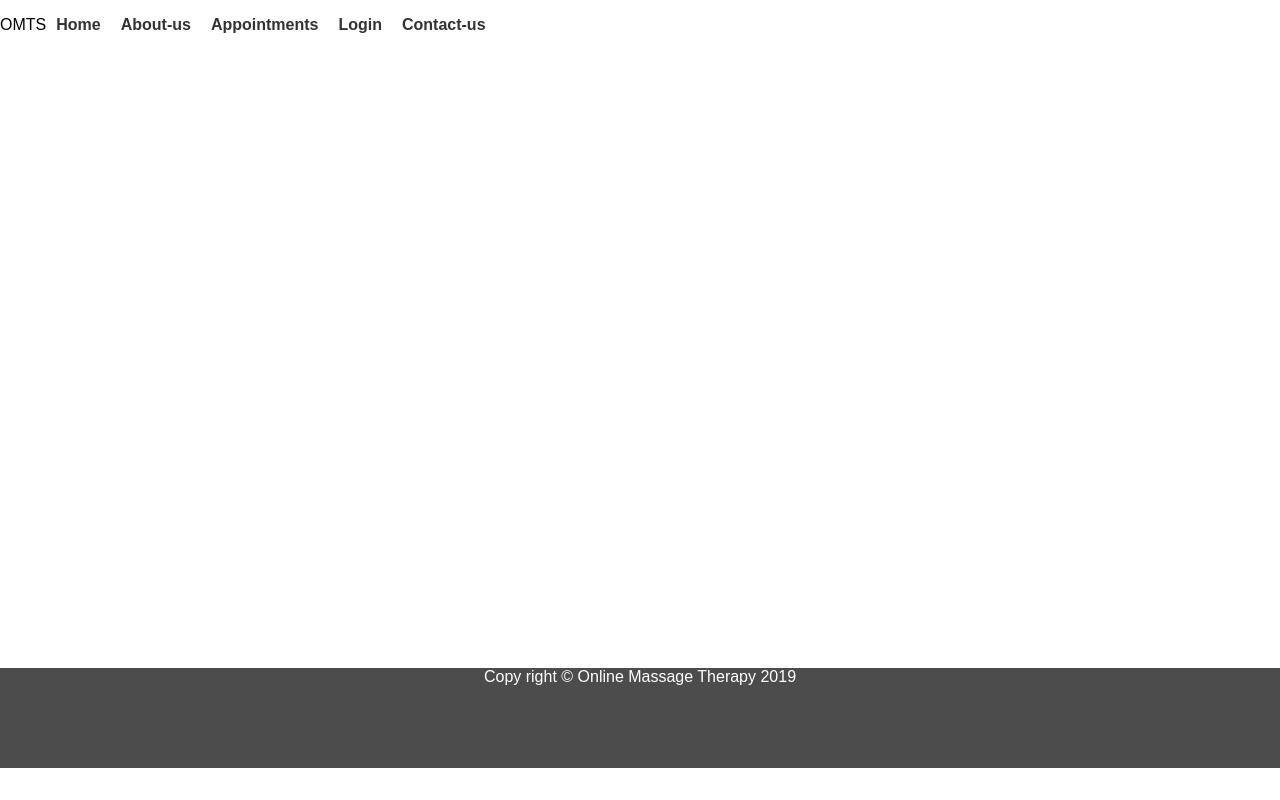
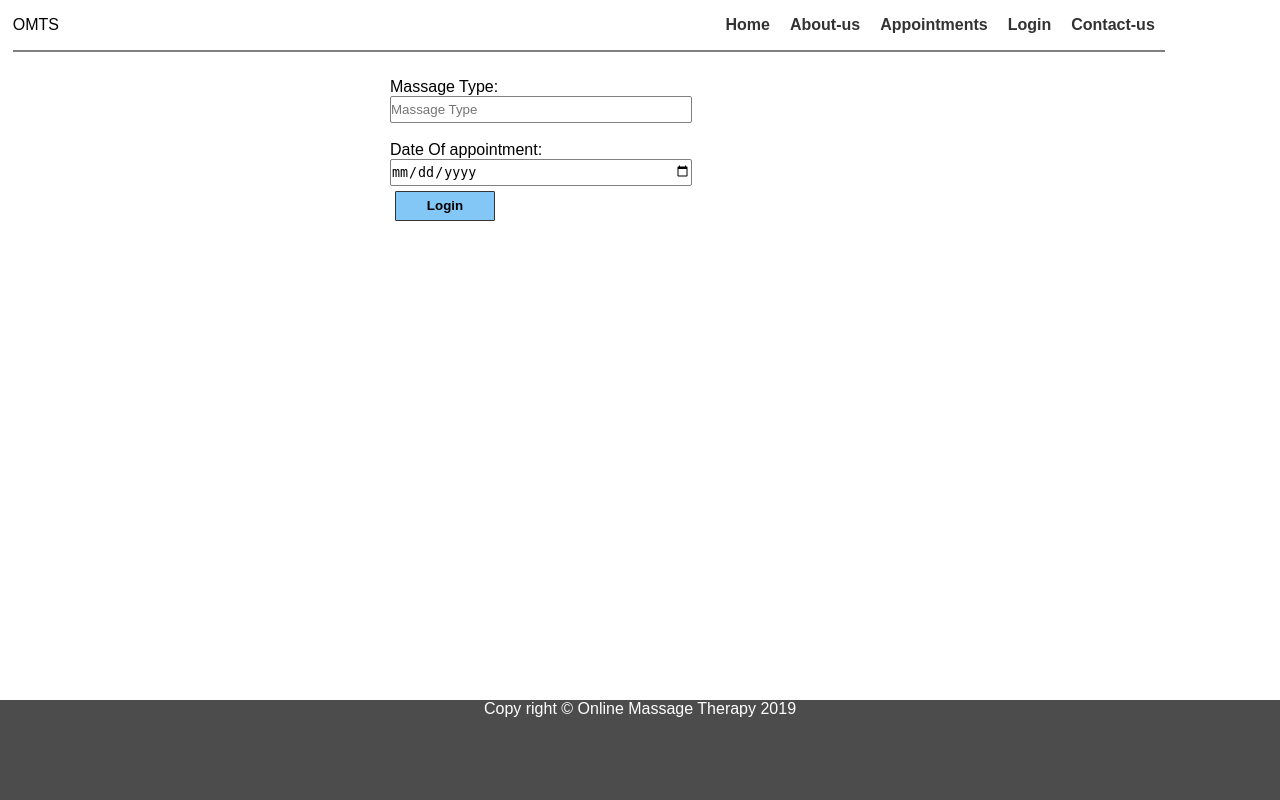
Before and after one commit to patiencekayihura/omts, a PHP site: page /appointment.php in a window 1280 px wide. Run offline with PHP 8.4, Linux system fonts and the light colour scheme.

Commit message:
style form

```diff
--- a/appointment.php
+++ b/appointment.php
@@ -1,3 +1,15 @@
 <?php include "templates/header.php"; ?>
-
+<div class="center">
+<form action="<?php echo $_SERVER['PHP_SELF']?>" method="POST">
+  <div class="form-controls">
+  <label for="massage-type">Massage Type: </label> <br>
+    <input type="text" class="text-input" name="massage-type" id="massage-type" placeholder="Massage Type" required> <br>
+    <br>
+    <label for="date">Date Of appointment: </label> <br>
+    <input type="date" name="date" id="date" class="text-input" required>
+    <br>
+    <button type="submit">Login</button>
+  </div>
+</form>
+</div>
 <?php include "templates/footer.php"; ?>
--- a/appoitnC.css
+++ /dev/null
@@ -1,5 +0,0 @@
-#part3{width:30%;height:400px;border:2px solid black;background-color:white;}
-h3{text-align:left;}
-#button1{background-color:blue;width:120px;height:30px;text-align:center;}
-#input{width:120px;height:30px;border:2px solid black;}
-#formes{width:80px;height:80px;}
--- a/css/main.css
+++ b/css/main.css
@@ -7,7 +7,7 @@ html, body {
 	font-family: Arial, Helvetica, sans-serif;
 }
  .wrapper {
-	 min-height: 96%;
+	 min-height: 100%;
 	 margin: auto;
  }
  .container {
@@ -48,5 +48,37 @@ html, body {
  .navigation{
  	display: flex;
  	height: 50px;
- 	align-items: center;
+	 align-items: center;
+	 justify-content: space-between;
+	 width: 90%;
+	 margin-left: 1%;
+	 border-bottom: 2px solid gray;
+	 margin-bottom: 2%;
  }
+ .text-center {
+	 text-align: center;
+ }
+ .col-2 {
+	 display: flex;
+	 justify-content: space-around;
+	 space-between: 10px;
+ }
+ .text-input {
+	 height: 25px;
+	 border-radius: 2px;
+	 border: 1px solid gray;
+	 min-width: 300px;
+ }
+ button {
+	 width: 100px;
+	 height: 30px;
+	 border-radius: 1px;
+	 border: 1px solid #333;
+	 margin: 1%;
+	 background-color: rgba(7, 144, 235, 0.5);
+	 font-weight: bold;
+ }
+ .center {
+	 width: 500px;
+	 margin: auto;
+ }
```
Also changed, not shown: login.php (+32 -36 lines).
